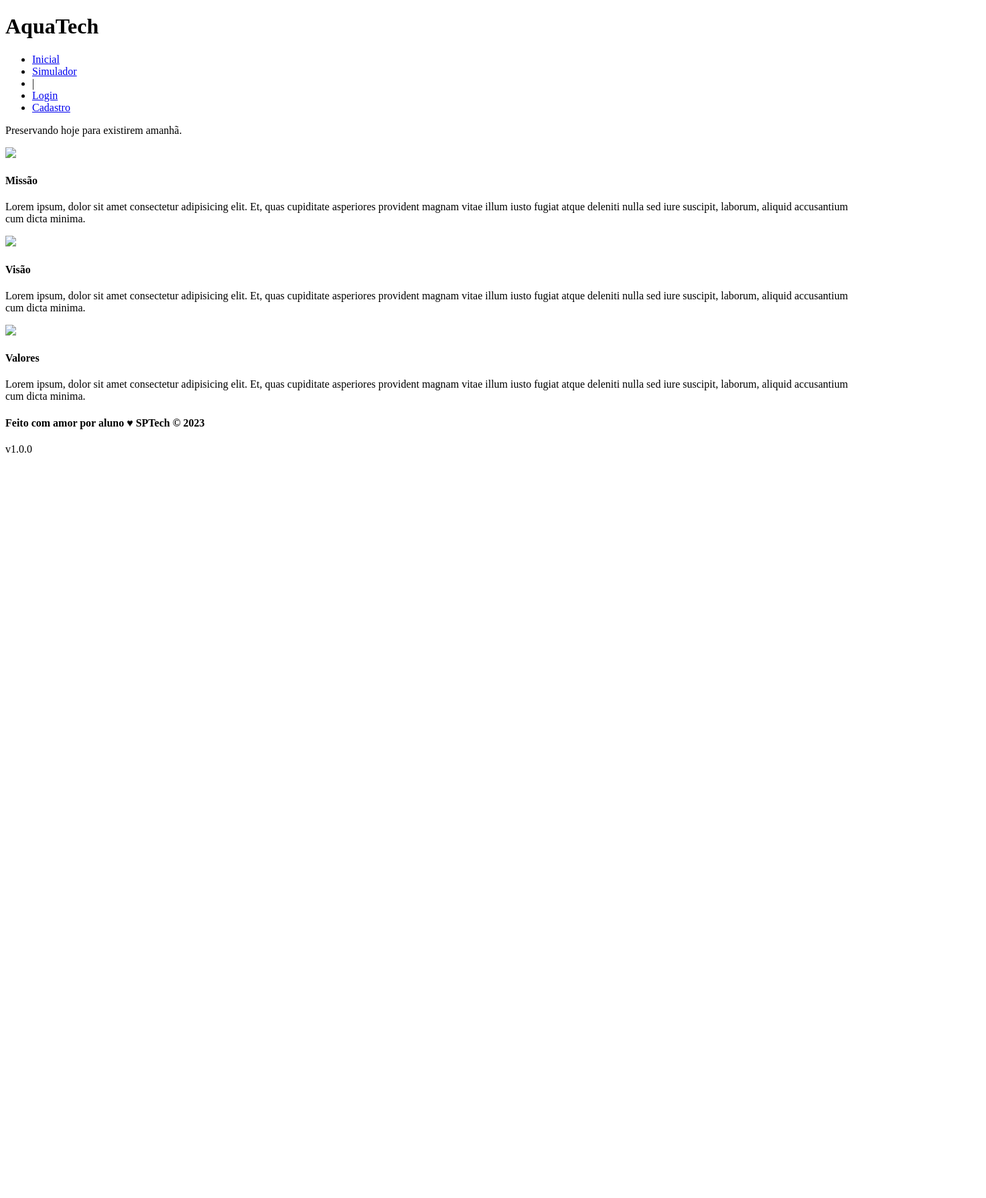
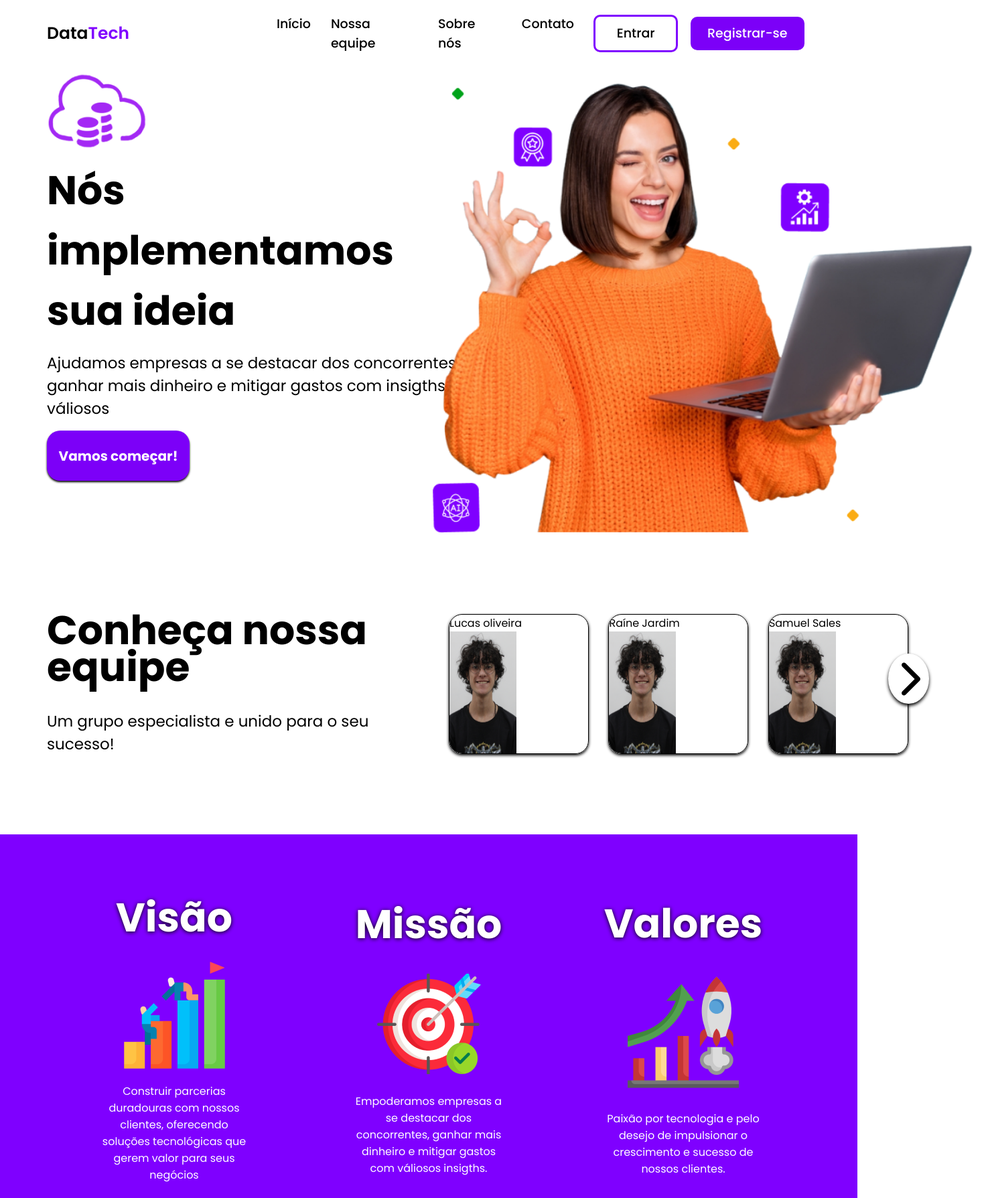
Before and after one commit to SPTECH-DataTech/DataTech, a website: page Web Application/public/index.html in a window 1280 px wide. Shown: the top 1789 px of the page at 67% size, 1472 px wide, since content can reach past the window. Before the commit the page ends 800 px from the top, so only its background shows below. Drawn offline with nearby package versions, Linux system fonts and the light colour scheme.

Commit message:
HTML + CSS + JS da home page do site institucional

```diff
--- /dev/null
+++ b/Web Application/public/css/index.css
@@ -0,0 +1,469 @@
+* {
+    margin: 0;
+    padding: 0;
+    font-family: Poppins;
+    scroll-behavior: smooth;
+
+    --roxoTexto: #7F00FF;
+    --roxoBotao: #7C00F8;
+    --roxoCards: #783fd9;
+    --roxoFooter: #210042;
+}
+
+a:hover {
+    transform: scale(1.1);
+    transition: 0.3s;
+}
+
+button:hover {
+    transform: scale(1.1);
+    transition: 0.3s;
+}
+
+input {
+    padding: 3px;
+}
+
+textarea {
+    padding: 3px;
+}
+/* -------------------------HEADER------------------ */
+
+.header {
+    background-color: white;
+    width: 100%;
+    height: 6.25rem;
+    display: flex;
+    justify-content: space-around;
+    align-items: center;
+    position: fixed;
+    z-index: 4;
+}
+
+.container {
+    margin-left: 4.375rem;
+    margin-right: 4.375rem;
+}
+
+.logo {
+    margin-right: 12.5rem;
+    height: 100%;
+    font-size: 1.5625rem;
+    font-weight: 600;
+    display: flex;
+    justify-content: start;
+    align-items: center;
+}
+
+
+.header .container {
+    display: flex;
+    flex-direction: row;
+    justify-content: space-between;
+    align-items: center;
+    width: 100%;
+    height: 100%;
+    gap: 1.25rem;
+    font-size: 1.1875rem;
+    font-weight: 500;
+}
+
+.logo .tech {
+    color: var(--roxoTexto);
+}
+
+.navbar {
+    width: 50rem;
+    display: flex;
+    justify-content: right;
+    gap: 1.875rem;
+    width: 40%;
+}
+
+.navbar a {
+    text-decoration: none;
+    color: black;
+}
+
+.botoes_header_container {
+    width: 30%;
+    height: 100%;
+    display: flex;
+    justify-content: space-around;
+    align-items: center;
+}
+
+.botoes_header_container a {
+    text-decoration: none;
+}
+
+.botoes_header {
+    padding: .625rem;
+    height: 1.875rem;
+    border-radius: .625rem;
+    text-align: center;
+}
+
+#botao_entrar_header {
+    background-color: none;
+    border: .1875rem solid var(--roxoTexto);
+    color: black;
+    width: 6.25rem;
+}
+
+#botao_entrar_header:hover {
+    background-color: var(--roxoTexto);
+    color: white;
+    transition: 0.3s;
+}
+
+#botao_registrar_header {
+    background-color: var(--roxoBotao);
+    color: white;
+    width: 9.375rem;
+}
+
+/* ----------------------BANNER----------------- */
+
+.banner {
+    padding-top: 6.25rem;
+    width: 100%;
+    height: 87vh;
+}
+
+.banner .container {
+    width: 90%;
+    height: 100%;
+    display: flex;
+    flex-direction: row;
+}
+
+#logo_datatech_banner {
+    width: 9.375rem;
+    height: 7.1875rem;
+}
+
+.texto_banner {
+    width: 50%;
+    height: 90%;
+    display: flex;
+    flex-direction: column;
+    justify-content: space-around;
+}
+
+.titulo_slogan {
+    font-size: 3.75rem;
+}
+
+.texto_slogan {
+    font-size: 1.4375rem;
+    width: 40.625rem;
+}
+
+#botao_cadastro_banner {
+    background-color: var(--roxoBotao);
+    color: white;
+    width: 37%;
+    height: 12%;
+    border-radius: 1.25rem;
+    display: flex;
+    align-items: center;
+    justify-content: center;
+    text-decoration: none;
+    text-align: center;
+    font-weight: bold;
+    font-size: 1.25rem;
+    box-shadow: 0rem .125rem .1875rem black;
+}
+
+/* ----------------------EQUIPE----------------- */
+
+#equipe {
+    height: 15.625rem;
+    padding-top: 6.25rem;
+    padding-bottom: 6.25rem;
+    display: flex;
+}
+
+#equipe .container {
+    height: 100%;
+    display: flex;
+    flex-direction: row;
+    justify-content: space-between;
+}
+
+.titulo_equipe {
+    height: 100%;
+    display: flex;
+    flex-direction: column;
+    justify-content: space-around;
+    margin-right: 6.25rem;
+}
+
+.titulo_equipe h1 {
+    width: 31.25rem;
+    line-height: 3.4375rem;
+    font-size: 3.75rem;
+}
+
+.titulo_equipe span {
+    font-size: 1.4375rem;
+}
+
+.slide {
+    width: 100%;
+    display: flex;
+    flex-direction: row;
+    justify-content: space-between;
+    align-items: center;
+}
+
+#slide2 {
+    display: none;
+}
+
+.equipe_carrossel {
+    width: 100%;
+    display: flex;
+    flex-direction: row;
+    justify-content: space-between;
+    align-items: center;
+}
+
+.card_carrossel {
+    height: 12.9375rem;
+    width: 12.9375rem;
+    border: .0625rem solid black;
+    border-radius: 1.25rem;
+    display: flex;
+    flex-direction: column;
+    overflow: hidden;
+    box-shadow: 0rem .125rem .25rem black;
+}
+
+.card_carrossel img {
+    width: 6.25rem;
+    height: 12.5rem;
+}
+
+#equipe button {
+    width: 7.5rem;
+    height: 4.6875rem;
+    border-radius: 100%;
+    background-color: white;
+    border: none;
+    background-image: url("../assets/seta-carrossel.svg");
+    background-repeat: no-repeat;
+    background-size: 2.1875rem;
+    background-position: 50%;
+    position:relative;
+    right: 1.875rem;
+    top: 5rem;
+    box-shadow: 0rem .1875rem .3125rem black;
+}
+
+/* ---------------MISSÃO VISÃO E VALORES------------ */
+
+.missao_visao_valores {
+    height: 37.5rem;
+    background-color: var(--roxoTexto);
+}
+
+.missao_visao_valores .container {
+    height: 100%;
+    display: flex;
+    flex-direction: row;
+    justify-content: space-around;
+    align-items: center;
+}
+
+.sessao {
+    color: white;
+    width: 20%;
+    height: 80%;
+    display: flex;
+    flex-direction: column;
+    justify-content: space-evenly;
+    align-items: center;
+    text-align: center;
+}
+
+.sessao h1 {
+    font-size: 3.75rem;
+    filter: drop-shadow(0rem .0625rem .1875rem black);
+}
+
+/* .sessao img {
+    filter: drop-shadow(0rem .0625rem .1875rem black);
+} */
+
+/* --------------------TECNOLOGIAS----------------- */
+
+.tecnologias {
+    height: 43.75rem;
+}
+
+.tecnologias .container {
+    padding-top: 6.25rem;
+    display: flex;
+    flex-direction: column;
+    justify-content: space-around;
+    align-items: center;
+}
+
+.tecnologias h1 {
+    font-size: 3.75rem;
+    margin-bottom: 6.25rem;
+}
+
+.cards {
+    height: 100%;
+    width: 100%;
+    display: flex;
+    flex-direction: row;
+    justify-content: space-around;
+}
+
+.card {
+    padding: 1.25rem;
+    color: white;
+    width: 21.875rem;
+    height: 18.75rem;
+    border: .5rem solid #ddd9e5;
+    border-radius: 1.875rem;
+    background-color: var(--roxoCards);
+    display: flex;
+    flex-direction: column;
+    justify-content: space-evenly;
+    align-items: center;
+    text-align: center;
+    box-shadow: 0rem .1875rem .5rem black;
+}
+
+.card:hover {
+    transform: scale(1.1);
+    transition: 0.3s;
+}
+
+.card h1 {
+    font-size: 2.1875rem;
+    margin: 0;
+}
+
+/* ------------------CONTATO---------------- */
+
+.contato {
+    margin-bottom: 1.875rem;
+}
+
+.contato .container {
+    display: flex;
+    flex-direction: row;
+    justify-content: space-between;
+}
+
+.form {
+    width: 50%;
+    height: 31.25rem;
+    display: flex;
+    flex-direction: column;
+    justify-content: space-between;
+}
+
+.form h1 {
+    font-size: 2.5rem;
+    color: var(--roxoTexto);
+}
+
+.campo {
+    display: flex;
+    flex-direction: column;
+    justify-content: start;
+    align-items: start;
+}
+
+.form input {
+    width: 70%;
+    height: 1.875rem;
+    border: .125rem solid var(--roxoBotao);
+    border-radius: .625rem;
+}
+
+.form textarea {
+    width: 70%;
+    height: 6.25rem;
+    border: .125rem solid var(--roxoBotao);
+    border-radius: .625rem;
+}
+
+.lista_contatos {
+    height: 6.25rem;
+    display: flex;
+    flex-direction: column;
+    justify-content: space-between;
+    align-items: start;
+}
+
+.sessao_contato {
+    display: flex;
+    flex-direction: row;
+    justify-content: space-between;
+    align-items: start;
+}
+
+.sessao_contato img {
+    margin-right: .625rem;
+}
+
+.contato_button {
+    width: 70%;
+    display: flex;
+    justify-content: center;
+}
+
+button {
+    width: 90%;
+    height: 2.1875rem;
+    background-color: var(--roxoBotao);
+    color: white;
+    border: none;
+    border-radius: .5rem;
+    box-shadow: 0rem .1875rem .3125rem black;
+}
+
+/* -----------------FOOTER--------------- */
+
+.footer {
+    height: 6.25rem;
+    background-color: var(--roxoFooter);
+    display: flex;
+    flex-direction: column;
+    justify-content: space-around;
+    align-items: center;
+}
+
+.footer .data {
+    color: white;
+    font-size: 3.125rem;
+}
+
+.footer .tech {
+    color: var(--roxoTexto);
+    font-size: 3.125rem;
+}
+
+.direitos {
+    color: white;
+}
+
+@keyframes passarSlide {
+    from {
+        position: relative;
+        right: 0;
+        opacity: 100%;
+    } to {
+        position: relative;
+        right: 150px;
+        opacity: 0%;
+    }
+}
--- a/Web Application/public/index.html
+++ b/Web Application/public/index.html
@@ -6,77 +6,243 @@
   <meta http-equiv="X-UA-Compatible" content="IE=edge">
   <meta name="viewport" content="width=device-width, initial-scale=1.0">
 
-    <title>AquaTech | Página Inicial</title>
+  <title>Página Inicial | DataTech</title>
 
-    <script src="./js/sessao.js"></script>
-
-    <link rel="stylesheet" href="./css/estilo.css">
-    <link rel="icon" href="./assets/icon/favicon2.ico">
-    <link rel="preconnect" href="https://fonts.gstatic.com">
+  <link rel="stylesheet" href="./css/index.css">
+  <link rel="preconnect" href="https://fonts.googleapis.com">
+  <link rel="preconnect" href="https://fonts.gstatic.com" crossorigin>
+  <link
+    href="https://fonts.googleapis.com/css2?family=Poppins:ital,wght@0,100;0,200;0,300;0,400;0,500;0,600;0,700;0,800;0,900;1,100;1,200;1,300;1,400;1,500;1,600;1,700;1,800;1,900&display=swap"
+    rel="stylesheet">
+  <link href="https://unpkg.com/aos@2.3.1/dist/aos.css" rel="stylesheet">
+  <script src="https://unpkg.com/aos@2.3.1/dist/aos.js"></script>
 </head>
 
 <body>
   <div class="header">
     <div class="container">
-        <h1 class="titulo">AquaTech</h1>
-        <ul class="navbar">
-          <li class="agora">
-            <a href="#">Inicial</a>
-          </li>
-          <li>
-            <a href="simulador.html">Simulador</a>
-          </li>
-          <li>|</li>
-          <li>
-            <a href="login.html">Login</a>
-          </li>
-          <li>
-            <a href="cadastro.html">Cadastro</a>
-          </li>
-        </ul>
+      <div class="logo">
+        <span class="data">Data</span><span class="tech">Tech</span>
+      </div>
+      <div class="navbar">
+        <a href="#">Início</a>
+        <a href="#equipe_link">Nossa equipe</a>
+        <a href="#missao_visao_valores_link">Sobre nós</a>
+        <a href="#contato_link">Contato</a>
+      </div>
+      <div class="botoes_header_container">
+        <a href="link_login" class="botoes_header" id="botao_entrar_header">Entrar</a>
+        <a href="link_cadastro" class="botoes_header" id="botao_registrar_header">Registrar-se</a>
+      </div>
     </div>
   </div>
 
   <div class="banner">
     <div class="container">
-        <p>Preservando <span>hoje</span> para existirem <span>amanhã</span>.</p>
+      <div class="texto_banner">
+        <img src="./assets/logo_datatech_-_roxa_escuro.png" alt="logo datatech" id="logo_datatech_banner">
+        <h1 class="titulo_slogan">Nós implementamos sua ideia</h1>
+        <span class="texto_slogan">Ajudamos empresas a se destacar dos concorrentes, ganhar mais dinheiro e mitigar
+          gastos
+          com insigths váliosos</span>
+        <a href="link_cadastro" id="botao_cadastro_banner">Vamos começar!</a>
+      </div>
+      <img src="./assets/Group 17banner.png" alt="">
     </div>
   </div>
 
-    <div class="social">
+  <div id="equipe_link"></div>
+
+  <div id="equipe" data-aos="fade-up">
     <div class="container">
-        <div class="boxes">
-          <div class="box">
-            <img src="assets/imgs/planet-earth_color.png">
-            <h4>Missão</h4>
-            <p>Lorem ipsum, dolor sit amet consectetur adipisicing elit. Et, quas cupiditate asperiores provident magnam
-              vitae illum iusto fugiat atque deleniti nulla sed iure suscipit, laborum, aliquid accusantium cum dicta
-              minima.</p>
+      <div class="titulo_equipe">
+        <h1>Conheça nossa equipe</h1>
+        <span>Um grupo especialista e unido para o seu sucesso!</span>
       </div>
-          <div class="box">
-            <img src="assets/imgs/lightbulb_color.png">
-            <h4>Visão</h4>
-            <p>Lorem ipsum, dolor sit amet consectetur adipisicing elit. Et, quas cupiditate asperiores provident magnam
-              vitae illum iusto fugiat atque deleniti nulla sed iure suscipit, laborum, aliquid accusantium cum dicta
-              minima.</p>
+      <div class="equipe_carrossel">
+        <div class="slide" id="slide1">
+          <div class="card_carrossel">
+            <span>Lucas oliveira</span>
+            <img src="./assets/foto-devpng.png" alt="">
           </div>
-          <div class="box">
-            <img src="assets/imgs/growth_color.png">
-            <h4>Valores</h4>
-            <p>Lorem ipsum, dolor sit amet consectetur adipisicing elit. Et, quas cupiditate asperiores provident magnam
-              vitae illum iusto fugiat atque deleniti nulla sed iure suscipit, laborum, aliquid accusantium cum dicta
-              minima.</p>
+          <div class="card_carrossel">
+            <span>Raíne Jardim</span>
+            <img src="./assets/foto-devpng.png" alt="">
+          </div>
+          <div class="card_carrossel">
+            <span>Samuel Sales</span>
+            <img src="./assets/foto-devpng.png" alt="">
+          </div>
+        </div>
+        <div class="slide" id="slide2">
+          <div class="card_carrossel">
+            <span>Tiago Pereira</span>
+            <img src="./assets/foto-devpng.png" alt="">
+          </div>
+          <div class="card_carrossel">
+            <span>Vinícius Pajor</span>
+            <img src="./assets/foto-devpng.png" alt="">
+          </div>
+          <div class="card_carrossel">
+            <span>Yasmin Conseição</span>
+            <img src="./assets/foto-devpng.png" alt="">
+          </div>
+        </div>
+      </div>
+      <button onclick="trocarSlides();"></button>
+    </div>
+  </div>
+
+  <div id="missao_visao_valores_link"></div>
+
+  <div class="missao_visao_valores" data-aos="fade-up">
+    <div class="container">
+      <div class="sessao">
+        <h1>Visão</h1>
+        <img src="./assets/img_visao.png" alt="auxílio">
+        <span>
+          Construir parcerias duradouras com nossos clientes, oferecendo soluções tecnológicas que gerem valor para
+          seus negócios
+        </span>
+      </div>
+      <div class="sessao">
+        <h1>Missão</h1>
+        <img src="./assets/img_missao.png" alt="alvo">
+        <span>
+          Empoderamos empresas a se destacar dos concorrentes, ganhar mais dinheiro e mitigar gastos com váliosos
+          insigths.
+        </span>
+      </div>
+      <div class="sessao">
+        <h1>Valores</h1>
+        <img src="./assets/img_valores.png" alt="crescimento">
+        <span>
+          Paixão por tecnologia e pelo desejo de impulsionar o crescimento e sucesso de nossos clientes.
+        </span>
+      </div>
+    </div>
+  </div>
+
+  <div class="tecnologias" data-aos="fade-up">
+    <div class="container">
+      <h1>Sua jornada digital começa aqui!</h1>
+      <div class="cards">
+        <div class="card" id="ia">
+          <h1>Inteligência Artificial</h1>
+          <span>
+            Com nossa estratégia digital, fornecemos ampla cobertura e recomendações geradas pela I.A para os seu
+            negócio, garantindo que você esteja sempre à frente do jogo.
+          </span>
+        </div>
+        <div class="card" id="analytics">
+          <h1>Analytics</h1>
+          <span>
+            Transforme seus dados em decisões inteligentes. Com a DataTech, você obtém insights profundos e
+            personalizados
+            para impulsionar seu negócio.
+          </span>
+        </div>
+        <div class="card" id="cloud">
+          <h1>Cloud</h1>
+          <span>
+            A habilitação da nuvem é o processo de análise do cenário de TI existente de uma organização. Por meio da
+            nuvem, é possível operar a infraestrutura de TI interna, software e recursos.
+          </span>
+        </div>
+      </div>
+    </div>
+  </div>
+
+  <div id="contato_link"></div>
+
+  <div class="contato" data-aos="fade-up">
+    <div class="container">
+      <div class="form">
+        <div class="titulo_contato">
+          <h1>Entre em contato</h1>
+          <span>Estamos aqui por você! Como podemos ajudar?</span>
+        </div>
+        <div class="campo">
+          <span>Nome</span>
+          <input id="ctt_nome">
+        </div>
+        <div class="campo">
+          <span>Empresa</span>
+          <input id="ctt_empresa">
+        </div>
+        <div class="campo">
+          <span>E-mail</span>
+          <input id="ctt_email">
+        </div>
+        <div class="campo">
+          <span>Mensagem</span>
+          <textarea name=""></textarea>
+        </div>
+        <div class="contato_button">
+          <button>Enviar</button>
+        </div>
+      </div>
+
+      <div class="img_direita">
+        <img src="./assets/imagem_contato.png" alt="">
+        <div class="lista_contatos">
+          <div class="sessao_contato">
+            <img src="./assets/icone_endereco.png" alt="">
+            <span>Rua Haddock Lobo, 595</span>
+          </div>
+          <div class="sessao_contato">
+            <img src="./assets/icone_telefone.png" alt="">
+            <span>+55 11 2584 3030</span>
+          </div>
+          <div class="sessao_contato">
+            <img src="./assets/icone_email.png" alt="">
+            <span>datatech@datatech.com</span>
+          </div>
         </div>
       </div>
     </div>
   </div>
 
   <div class="footer">
-      <div class="container">
-        <h4>Feito com amor por aluno &hearts; SPTech &copy; 2023</h4>
-        <span class="version">v1.0.0</span>
+    <div class="footer_titulo">
+      <span class="data">Data</span><span class="tech">Tech</span>
     </div>
+    <span class="direitos">© 2024 Todos os direitos reservados</span>
   </div>
 </body>
 
 </html>
+<script>
+
+  AOS.init();
+</script>
+
+<script>
+
+  let slideAtual = 1;
+
+  function trocarSlides() {
+    const slide1 = document.getElementById("slide1");
+    const slide2 = document.getElementById("slide2");
+
+    if (slideAtual == 1) {
+      slide1.style.animation = "passarSlide";
+      slide1.style.animationDuration = "0.5s";
+      setTimeout(() => {
+        slide1.style.display = "none";
+        slide2.style.display = "flex";
+      }, 400);
+      slideAtual++;
+    } else {
+      slide2.style.animation = "passarSlide";
+      slide2.style.animationDuration = "0.5s";
+      setTimeout(() => {
+        slide2.style.display = "none";
+        slide1.style.display = "flex";
+      }, 400);
+      slideAtual--;
+    }
+
+  }
+
+</script>
```
Also changed, not shown: Web Application/public/assets/Group 17banner.png (added), Web Application/public/assets/foto-devpng.png (added), Web Application/public/assets/icone_email.png (added), Web Application/public/assets/icone_endereco.png (added), Web Application/public/assets/icone_telefone.png (added), Web Application/public/assets/imagem_contato.png (added), Web Application/public/assets/img_missao.png (added), Web Application/public/assets/img_valores.png (added), Web Application/public/assets/img_visao.png (added), Web Application/public/assets/logo_datatech_-_roxa_escuro.png (added), Web Application/public/assets/seta-carrossel.svg (added). Lines whose indentation alone changed are shown as unchanged.
